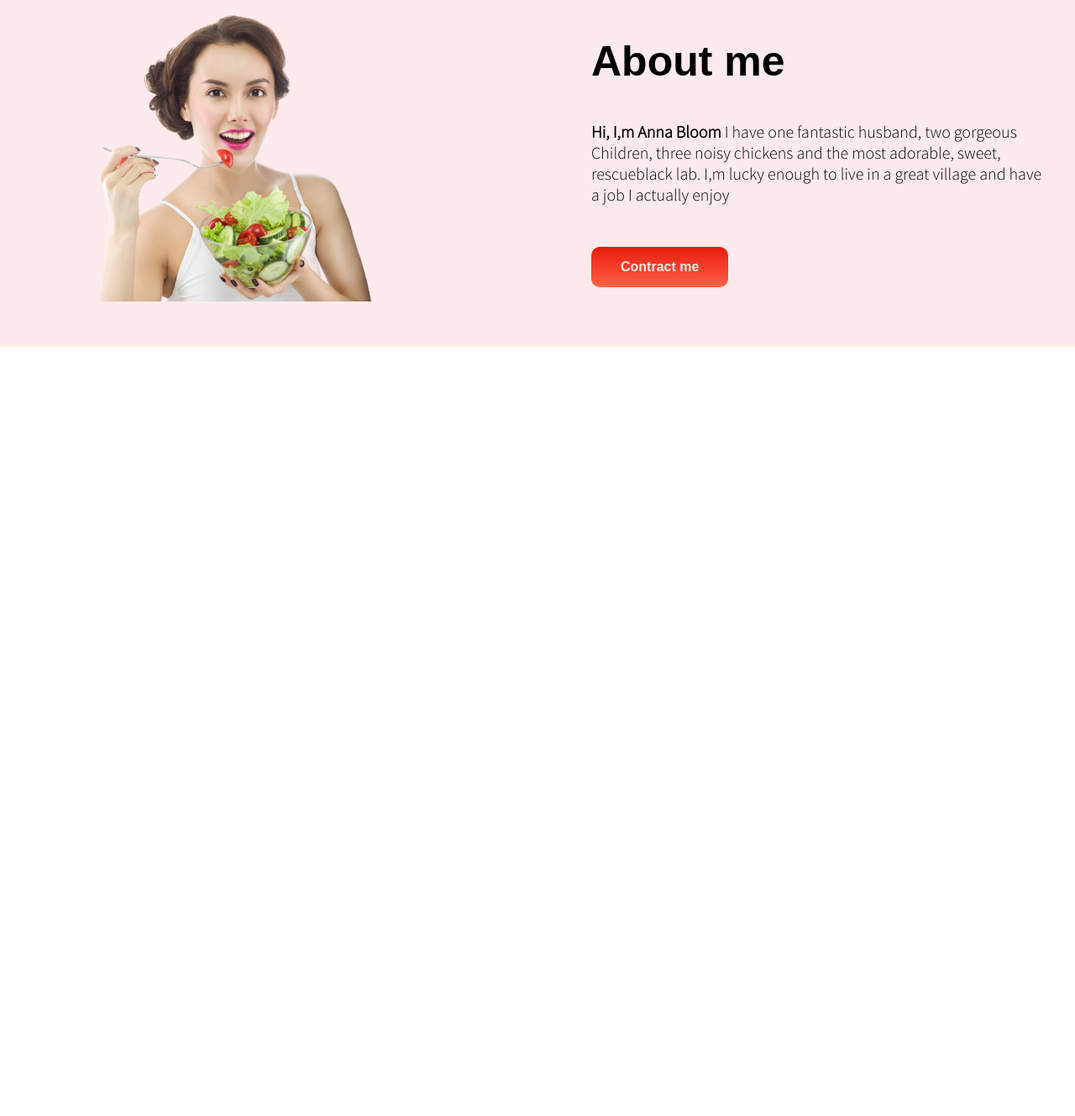
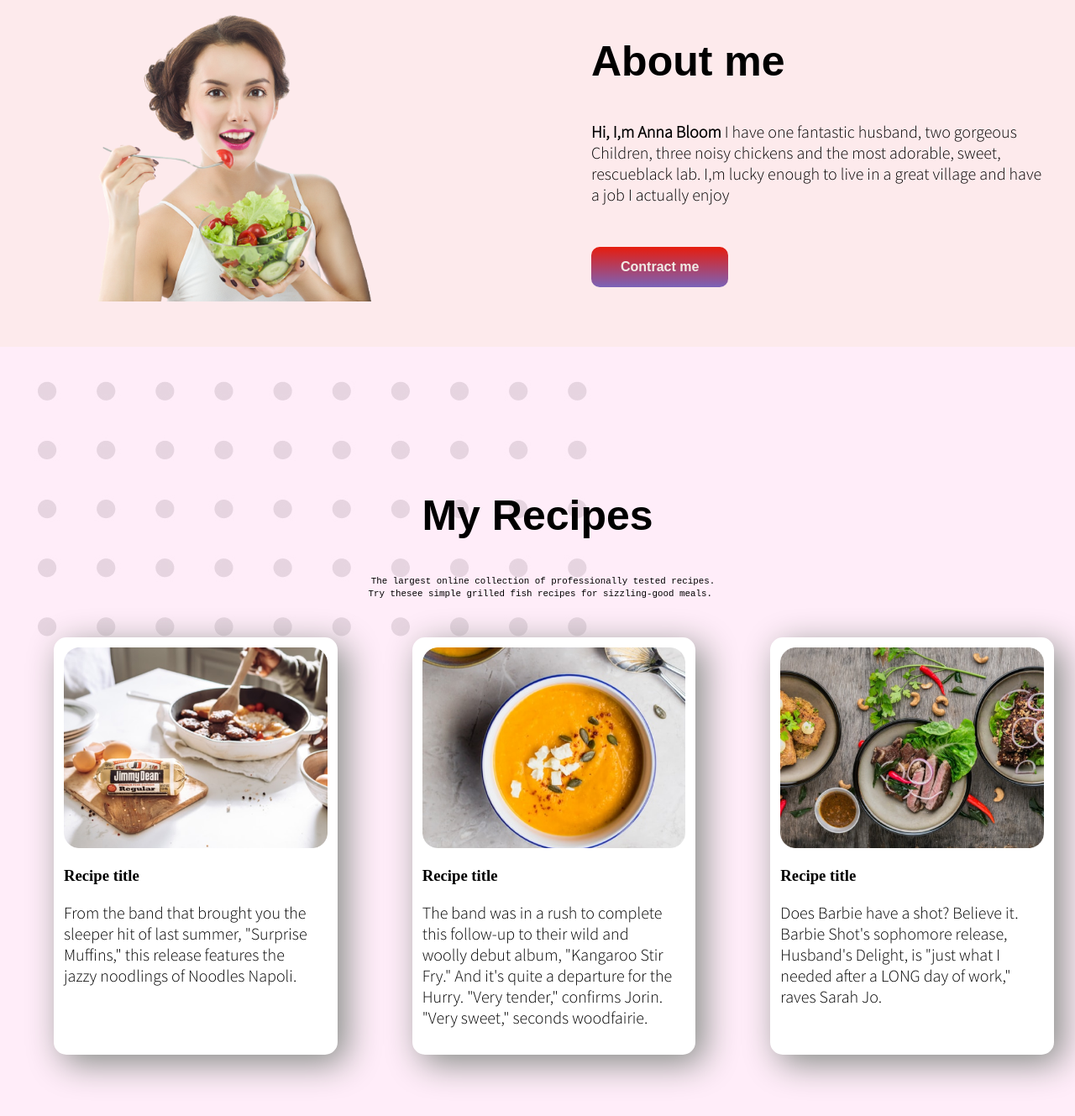
Before and after one commit to Tusher09/Assignment-1, a plain HTML site: page index.html in a window 1280 px wide. Shown: the part 739-2068 px from the top of the page at 84% size. Before the commit the page ends 1152 px from the top, so only its background shows below. Drawn offline with Linux system fonts and the light colour scheme; a web font is replaced by a local one.

Commit message:
last-section

```diff
--- a/index.html
+++ b/index.html
@@ -17,7 +17,7 @@
 </head>
 
 <body>
-    <section class="flexible">
+    <section class="first-section">
         <div class="skip-the-diet">
             <h1><span class="color">Skip</span> The Diet,<br> Just Eat Healthy With Food Network</h1>
             <p>We bring professional chefs to your home to prepare delicious, customized meals at a fraction of the
@@ -29,7 +29,7 @@
             <img src="image/female1.png" alt="This is a photo of famale">
         </div>
     </section>
-    <section class="Flexible">
+    <section class="middle-section">
         <div class="about-me">
             <img src="image/female2.png" alt="It is a pic of a female">
 
@@ -42,6 +42,54 @@
             <a class="button" target="_blank" href="">Contract me</a>
         </div>
     </section>
+
+    <section class="last-section">
+        <div class="my-recipies">
+            <h1>My Recipes</h1>
+            <p> <small class="small">
+                    <pre>   The largest online collection of professionally tested recipes. <br>  Try thesee simple grilled fish recipes for sizzling-good meals. </pre>
+                </small> </p>
+
+        </div>
+        <div class="flexible-last">
+            <div class="block">
+                <div class="img">
+                    <img src="image/food1.jpg" alt="It is a picture of my food">
+                </div>
+                <div class="description">
+                    <h3>Recipe title</h3>
+                    <p>From the band that brought you the sleeper hit of last summer, "Surprise Muffins," this release
+                        features the jazzy noodlings of Noodles Napoli.
+
+                    </p>
+                </div>
+            </div>
+            <div class="block">
+                <div class="img">
+                    <img src="image/food2.png" alt="It is a picture of my food">
+                </div>
+                <div class="description">
+                    <h3>Recipe title</h3>
+                    <p>The band was in a rush to complete this follow-up to their wild and woolly debut album, "Kangaroo
+                        Stir Fry." And it's quite a departure for the Hurry. "Very tender," confirms Jorin. "Very
+                        sweet," seconds woodfairie.</p>
+                </div>
+            </div>
+            <div class="block">
+                <div>
+                    <div class="img">
+                        <img src="image/food3.jpg" alt="It is a picture of my food">
+                    </div>
+                    <div class="description">
+                        <h3>Recipe title</h3>
+                        <p> Does Barbie have a shot? Believe it. Barbie Shot's sophomore release, Husband's Delight, is
+                            "just what I needed after a LONG day of work," raves Sarah Jo.</p>
+                    </div>
+                </div>
+            </div>
+
+        </div>
+    </section>
 </body>
 
 </html>
--- a/style.css
+++ b/style.css
@@ -1,4 +1,4 @@
-.flexible{
+.first-section{
     display: flex;
     background-image: url(image/background1.jpg);
     background-repeat: no-repeat;
@@ -29,7 +29,7 @@ padding-right: 5%;
     padding-left: 10%;
 }
 .button{
-    background-image: linear-gradient(rgb(231, 28, 13), tomato);
+    background-image: linear-gradient(rgb(231, 28, 13), rgb(122, 99, 185));
     font-family: 'Otomanopee One', sans-serif;
     font-weight: 800;
     color: rgb(241, 235, 229);
@@ -39,6 +39,7 @@ padding-right: 5%;
     margin-top: 30px;
     border: none;
     display:inline-block;
+
 }
 body{
     margin: 0;
@@ -52,10 +53,44 @@ body{
     width: 70%;
     padding-left: 5%;
 }
-.Flexible{
+.middle-section{
     display: flex;
     background-image: url(image/background2.jpg);
     background-repeat: no-repeat;
     padding-top: 130px;
     padding-bottom: 50px;
 }
+
+
+
+.flexible-last{
+    display: flex;
+}
+.block{
+    display: inline-block;
+    background-color: white;
+    border: 12px solid white;
+    width: 25%;
+    margin-top: 25px;
+    margin-bottom: 25px;
+    margin-left: 5%;
+    margin-right: 25px;
+    padding-right: 0;
+    padding-left: 0;
+    padding-top: 0;
+    border-radius: 15px;
+    box-shadow: 10px 10px 40px rgb(132, 138, 132);
+}
+.block img{
+    width: 100%;
+}
+.last-section{
+    background-image: url(image/background3.jpg);
+    background-repeat: no-repeat;
+    padding-top: 130px;
+    padding-bottom: 50px;
+}
+.my-recipies{
+    text-align: center;
+
+}
```
